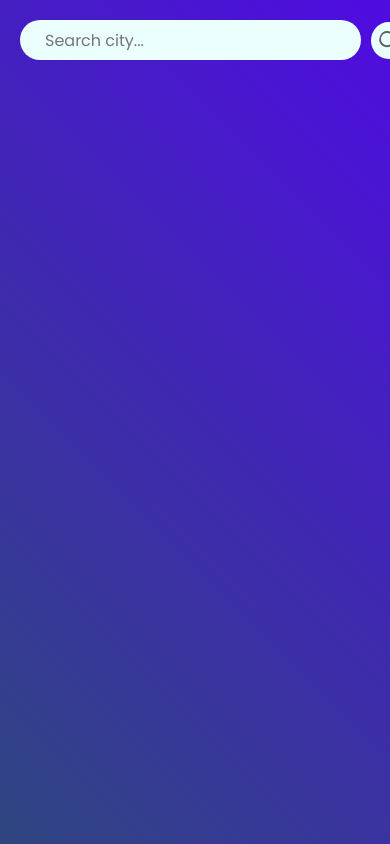
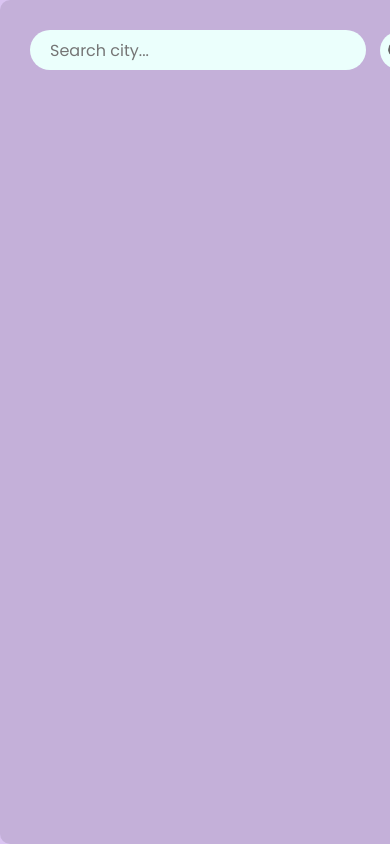
Before and after one commit to Niro-Jas/WEATHER-APP, a React app: page / in a window 390 px wide. Shown: the top 844 px of the page. Built offline with nearby package versions, Linux system fonts and the light colour scheme; the HTML template or start-up script is replaced by a standard one; a web font is replaced by a local one.

Commit message:
Update Weather.css

```diff
--- a/src/components/Weather.css
+++ b/src/components/Weather.css
@@ -1,28 +1,38 @@
-.weather {
-    place-self: center;
+/* Full-screen container to center the box */
+body, html {
+    height: 100%;
+    margin: 0;
+    padding: 0;
+}
+
+.weather-container {
+    display: flex;
+    justify-content: center;
+    align-items: center;
+    height: 100vh; /* full screen height */
+    background-image: linear-gradient(45deg,#2f4680,#500ae4); /* same gradient */
+    background-size: cover;
+    background-position: center;
+}
+
+/* Keep your original .weather box */
+.weather{
     padding: 50px;
     border-radius: 10px;
-    background-image: linear-gradient(45deg,#2f4680,#500ae4);
     display: flex;
     flex-direction: column;
     align-items: center;
-    /* Make background cover entire container */
-    background-size: cover;
-    background-position: center;
-    min-height: 100vh; /* full screen height */
-    box-sizing: border-box;
+    background: rgba(0,0,0,0.1); /* subtle overlay for contrast */
 }
 
 /* Search bar */
-.search-bar {
+.search-bar{
     display: flex;
     align-items: center;
     gap: 14px;
-    width: 100%;
-    max-width: 500px;
 }
-.search-bar input {
-    padding-left: 25px;
+.search-bar input{
+    padding-left:25px;
     border: none;
     height: 45px;
     outline: none;
@@ -30,9 +40,8 @@
     background: #ebfffc;
     color: #626262;
     font-size: 18px;
-    flex: 1;
 }
-.search-bar img {
+.search-bar img{
     width: 45px;
     padding: 10px;
     border-radius: 50%;
@@ -43,62 +52,50 @@
 /* Weather icon */
 .weather-icon {
     width: 150px;
-    margin: 30px 0;
+    margin: 30px 0 ;
 }
-
-/* Temperature & location */
-.temperature {
+.temperature{
     color: rgb(235, 223, 223);
     font-size: 70px;
     line-height: 1;
-    text-align: center;
 }
-.location {
+.location{
     color: white;
     font-size: 40px;
-    line-height: 1.3;
-    text-align: center;
+    line-height:1.3;
 }
-
-/* Weather details */
-.weather-data {
+.weather-data{
     width: 100%;
-    margin-top: 40px;
+    margin-top:40px ;
     color: #fff;
     display: flex;
     justify-content: space-between;
-    flex-wrap: wrap; /* wrap on smaller screens */
 }
-.weather-data .col {
+.weather-data .col{
     display: flex;
     align-items: flex-start;
     gap: 15px;
     padding: 10px;
     font-size: 22px;
-    flex: 1 1 140px; /* responsive width */
 }
-.weather-data .col span {
+.weather-data .col span{
     font-size: 16px;
     display: block;
 }
-.weather-data .col img {
+.weather-data .col img{
     width: 25px;
     margin-top: 10px;
 }
 
-/* ===== MOBILE STYLES ===== */
+/* ===== MOBILE ADJUSTMENTS ===== */
 @media (max-width: 480px) {
-    .weather {
-        padding: 20px;
-        border-radius: 0;
-        min-height: 100vh;
-    }
-    .search-bar {
-        gap: 10px;
+    .weather{
+        padding: 30px;
     }
     .search-bar input {
         height: 40px;
         font-size: 16px;
+        padding-left: 20px;
     }
     .search-bar img {
         width: 35px;
@@ -109,17 +106,18 @@
         margin: 20px 0;
     }
     .temperature {
-        font-size: 45px;
+        font-size: 50px;
     }
     .location {
         font-size: 25px;
     }
     .weather-data .col {
         font-size: 18px;
-        flex: 1 1 100%;
+        flex: 1 1 100%; /* stack columns */
         margin-bottom: 10px;
     }
     .weather-data .col img {
         width: 20px;
+        margin-top: 5px;
     }
 }
```
